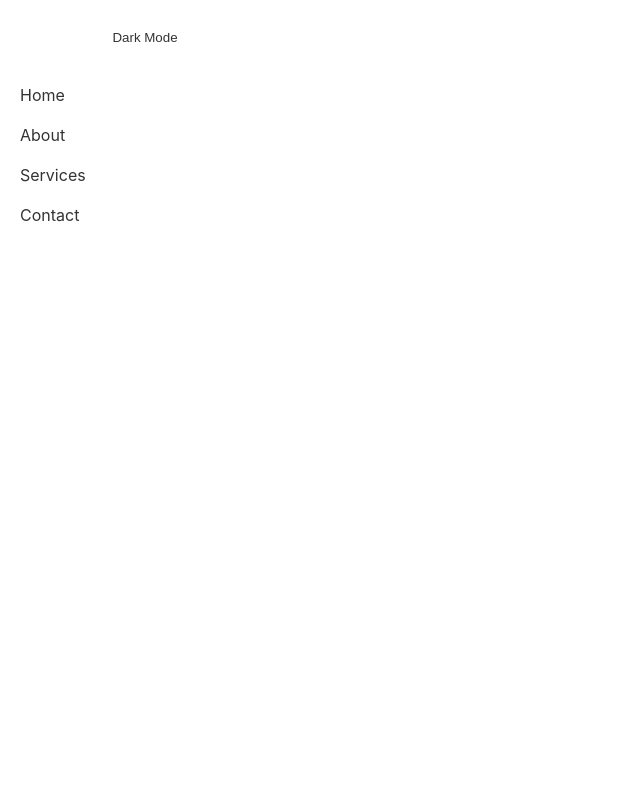
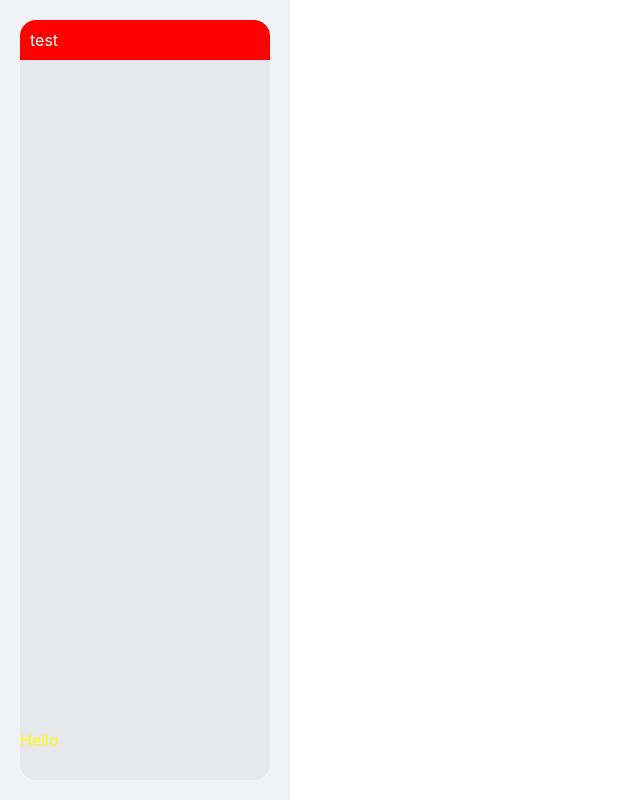
Before and after one commit to BenchBadr/picross, a React (Create React App) app in the folder client/: page / in a window 1280 px wide. Shown: the whole page, without its empty margins (0-640 px from the left). Built offline with nearby package versions, Linux system fonts and the light colour scheme.

Commit message:
progress sidebar

```diff
--- a/client/package.json
+++ b/client/package.json
@@ -4,6 +4,7 @@
   "private": true,
   "dependencies": {
     "cra-template": "1.2.0",
+    "js-cookie": "^3.0.5",
     "react": "^19.0.0",
     "react-dom": "^19.0.0",
     "react-scripts": "5.0.1",
--- a/client/public/index.html
+++ b/client/public/index.html
@@ -7,37 +7,19 @@
     <meta name="theme-color" content="#000000" />
     <meta
       name="description"
-      content="Web site created using create-react-app"
+      title="Picross"
+      color="#4397f7"
+      content="A little game to play picross"
     />
+    <link href="https://fonts.googleapis.com/icon?family=Material+Icons"
+      rel="stylesheet">
     <link rel="apple-touch-icon" href="%PUBLIC_URL%/logo192.png" />
-    <!--
-      manifest.json provides metadata used when your web app is installed on a
-      user's mobile device or desktop. See https://developers.google.com/web/fundamentals/web-app-manifest/
-    -->
+    <script src="https://cdn.jsdelivr.net/pyodide/v0.18.1/full/pyodide.js"></script>
     <link rel="manifest" href="%PUBLIC_URL%/manifest.json" />
-    <!--
-      Notice the use of %PUBLIC_URL% in the tags above.
-      It will be replaced with the URL of the `public` folder during the build.
-      Only files inside the `public` folder can be referenced from the HTML.
-
-      Unlike "/favicon.ico" or "favicon.ico", "%PUBLIC_URL%/favicon.ico" will
-      work correctly both with client-side routing and a non-root public URL.
-      Learn how to configure a non-root public URL by running `npm run build`.
-    -->
-    <title>React App</title>
+    <title>Picross</title>
   </head>
   <body>
     <noscript>You need to enable JavaScript to run this app.</noscript>
     <div id="root"></div>
-    <!--
-      This HTML file is a template.
-      If you open it directly in the browser, you will see an empty page.
-
-      You can add webfonts, meta tags, or analytics to this file.
-      The build step will place the bundled scripts into the <body> tag.
-
-      To begin the development, run `npm start` or `yarn start`.
-      To create a production bundle, use `npm run build` or `yarn build`.
-    -->
   </body>
 </html>
--- a/client/src/App.css
+++ b/client/src/App.css
@@ -1,38 +1,89 @@
-.App {
-  text-align: center;
+:root {
+  --light-bg: #fff;
+  --light-text: #333;
+  --light-sidebar: #f0f2f6;
+  --light-scrollbar-thumb: rgba(0, 0, 0, 0.2);
+  --light-scrollbar-track: rgba(0, 0, 0, 0.1);
+
+  --dark-bg: #0f1116;
+  --dark-sidebar: #26272f;
+  --dark-text: #eee;
+  --dark-scrollbar-thumb: rgba(255, 255, 255, 0.3);
+  --dark-scrollbar-track: rgba(255, 255, 255, 0.1);
 }
 
-.App-logo {
-  height: 40vmin;
-  pointer-events: none;
+.app.light, html:has(.app.light) {
+  background-color: var(--light-bg);
+  color: var(--light-text);
 }
 
-@media (prefers-reduced-motion: no-preference) {
-  .App-logo {
-    animation: App-logo-spin infinite 20s linear;
+.app.dark,  html:has(.app.dark)  {
+  background-color: var(--dark-bg);
+  color: var(--dark-text);
+}
+
+.main-content {
+  flex: 1;
+  padding: 20px;
+  transition: margin-left 0.3s ease;
+}
+
+.sidebar {
+  position: fixed;
+  top: 0;
+  left: 0;
+  height: 100%;
+  width: 250px;
+  background-color: inherit;
+  padding: 20px;
+  transform: translateX(-100%);
+  transition: transform 0.3s ease-in-out;
+  z-index: 1000;
+  background:var(--light-sidebar);
+}
+
+html:has(.app.dark) .sidebar {
+  background: var(--dark-sidebar);
+}
+
+.sidebar.open {
+  transform: translateX(0);
+}
+
+.sidebar-content {
+  display: flex;
+  flex-direction: column;
+  height: calc(100% - 40px);
+  background:rgba(150,150,150, 0.1);
+  position:relative;
+  overflow-y: scroll;
+  border-radius: 1rem;
+
+  .bottom-box{
+    bottom:30px;
+    position:absolute;
+    color:yellow;
   }
 }
 
-.App-header {
-  background-color: #282c34;
-  min-height: 100vh;
-  display: flex;
-  flex-direction: column;
-  align-items: center;
-  justify-content: center;
-  font-size: calc(10px + 2vmin);
-  color: white;
+@media (min-width: 768px) {
+  .sidebar {
+    transform: translateX(0);
+  }
+
+  .menu-btn {
+    display: none;
+  }
 }
 
-.App-link {
-  color: #61dafb;
+::-webkit-scrollbar {
+  width: 8px;
 }
 
-@keyframes App-logo-spin {
-  from {
-    transform: rotate(0deg);
-  }
-  to {
-    transform: rotate(360deg);
-  }
+::-webkit-scrollbar-track {
+  border-radius: 1rem;
 }
+
+::-webkit-scrollbar-thumb {
+  border-radius: 4px;
+}
--- a/client/src/App.js
+++ b/client/src/App.js
@@ -1,26 +1,29 @@
-import React, { useState } from 'react';
-import Sidebar from './main/sidebar';
+import React, { useContext } from 'react';
 import './App.css';
+import ThemeProvider, {ThemeContext} from './ctx/ThemeContext';
+import SidebarProvider, {SidebarContext} from './ctx/SidebarContext';
 
 const App = () => {
-  const [isSidebarOpen, setIsSidebarOpen] = useState(false); // State for the sidebar
-
-  const toggleSidebar = () => {
-    setIsSidebarOpen(!isSidebarOpen);
-  };
 
   return (
-    <div className="app-container">
-      <button className="sidebar-toggle-button" onClick={toggleSidebar}>
-        {isSidebarOpen ? 'Close Sidebar' : 'Open Sidebar'}
-      </button>
-
-      <Sidebar />
-
-      <h1>Hello</h1>
-
-    </div>
+    <ThemeProvider>
+    <SidebarProvider>
+     <MainContent />
+    </SidebarProvider>
+  </ThemeProvider>
   );
 };
 
+const MainContent = () => {
+  const {theme, toggleTheme} = useContext(ThemeContext);
+  const {isSidebarOpen} = useContext(SidebarContext);
+  return (
+    <div className={`app ${theme}`}>
+      <div className={`main-content ${isSidebarOpen ? 'sidebar-open' : ''}`}>
+        <h1>Hello</h1>
+      </div>
+    </div>
+  )
+}
+
 export default App;
--- a/client/src/ctx/SidebarContext.js
+++ b/client/src/ctx/SidebarContext.js
@@ -1,5 +1,5 @@
-SidebarContext.js
-import React, { createContext, useState } from 'react';
+import React, { createContext, useState, useContext } from 'react';
+import {ThemeContext} from './ThemeContext';
 
 export const SidebarContext = createContext();
 
@@ -12,9 +12,28 @@ const SidebarProvider = ({ children }) => {
 
   return (
     <SidebarContext.Provider value={{ isSidebarOpen, toggleSidebar }}>
+      <Sidebar/>
       {children}
     </SidebarContext.Provider>
   );
 };
 
+
+const Sidebar = () => {
+    const { theme, toggleTheme } = useContext(ThemeContext);
+    const { isSidebarOpen, toggleSidebar } = useContext(SidebarContext);
+
+    return (
+      <aside className={`sidebar ${isSidebarOpen ? 'open' : ''}`}>
+        <div className='sidebar-content'>
+            <div style={{background:'red',color:'white',padding:'10px'}}
+            onClick={toggleTheme}>test</div>
+            <div className='bottom-box'>
+                Hello
+            </div>
+        </div>
+      </aside>
+    );
+};
+
 export default SidebarProvider;
--- a/client/src/ctx/ThemeContext.js
+++ b/client/src/ctx/ThemeContext.js
@@ -1,13 +1,22 @@
-import React, { createContext, useState } from 'react';
+import React, { createContext, useState, useEffect } from 'react';
+import Cookies from 'js-cookie';
 
 export const ThemeContext = createContext();
 
 const ThemeProvider = ({ children }) => {
-  const [theme, setTheme] = useState('light');
+  const [theme, setTheme] = useState(Cookies.get('theme') || 'light');
 
   const toggleTheme = () => {
-    setTheme((prevTheme) => (prevTheme === 'light' ? 'dark' : 'light'));
+    setTheme((prevTheme) => {
+      const newTheme = prevTheme === 'light' ? 'dark' : 'light';
+      Cookies.set('theme', newTheme, { expires: 365 });
+      return newTheme;
+    });
   };
+
+  useEffect(() => {
+    Cookies.set('theme', theme, { expires: 365 });
+  }, [theme]);
 
   return (
     <ThemeContext.Provider value={{ theme, toggleTheme }}>
@@ -16,4 +25,4 @@ const ThemeProvider = ({ children }) => {
   );
 };
 
-export default ThemeContext;
+export default ThemeProvider;
--- a/client/src/main/sidebar.css
+++ /dev/null
@@ -1,108 +0,0 @@
-:root {
-    --light-background: #fff;
-    --light-text: #333;
-    --light-hover: #f0f0f0;
-
-    --dark-background: #333;
-    --dark-text: #eee;
-    --dark-hover: #444;
-  }
-
-  body {
-    background-color: var(--light-background);
-    color: var(--light-text);
-    transition: background-color 0.3s ease, color 0.3s ease;
-  }
-
-  body.dark-theme {
-    background-color: var(--dark-background);
-    color: var(--dark-text);
-  }
-
-  .sidebar {
-    position: fixed;
-    top: 0;
-    left: 0;
-    height: 100%;
-    width: 250px;
-    background-color: var(--light-background);
-    padding: 20px;
-    transition: transform 0.3s ease-in-out, background-color 0.3s ease;
-    z-index: 1000;
-  }
-
-  body.dark-theme .sidebar {
-    background-color: var(--dark-background);
-  }
-
-  .sidebar-content {
-    display: flex;
-    flex-direction: column;
-    height: 100%;
-  }
-
-  .theme-toggle {
-    background: none;
-    border: none;
-    padding: 10px;
-    cursor: pointer;
-    color: var(--light-text);
-    margin-bottom: 20px;
-    transition: color 0.3s ease;
-  }
-
-  body.dark-theme .theme-toggle {
-    color: var(--dark-text);
-  }
-
-  .nav-list {
-    list-style: none;
-    padding: 0;
-    margin: 0;
-  }
-
-  .nav-item {
-    padding: 10px 0;
-    cursor: pointer;
-    color: var(--light-text);
-    transition: background-color 0.3s ease, color 0.3s ease;
-  }
-
-  .nav-item:hover {
-    background-color: var(--light-hover);
-  }
-
-  body.dark-theme .nav-item {
-    color: var(--dark-text);
-  }
-
-  body.dark-theme .nav-item:hover {
-    background-color: var(--dark-hover);
-  }
-
-  .overlay {
-    position: fixed;
-    top: 0;
-    left: 0;
-    width: 100%;
-    height: 100%;
-    background-color: rgba(0, 0, 0, 0.5);
-    z-index: 999;
-    display: none;
-  }
-
-  @media (max-width: 768px) {
-    .sidebar {
-      transform: translateX(-100%);
-      box-shadow: none;
-    }
-
-    .sidebar.open {
-      transform: translateX(0);
-      box-shadow: 2px 0 5px rgba(0, 0, 0, 0.2);
-    }
-
-    .overlay.open {
-      display: block;
-    }
-  }
--- a/client/src/main/sidebar.js
+++ /dev/null
@@ -1,41 +0,0 @@
-import React, { useState, useEffect } from 'react';
-import './sidebar.css';
-
-const Sidebar = () => {
-  const [isSidebarOpen, setIsSidebarOpen] = useState(false);
-  const [currentTheme, setCurrentTheme] = useState(localStorage.getItem('theme') || 'light');
-
-  useEffect(() => {
-    localStorage.setItem('theme', currentTheme);
-    document.body.classList.toggle('dark-theme', currentTheme === 'dark');
-  }, [currentTheme]);
-
-  const handleThemeToggle = () => {
-    setCurrentTheme(currentTheme === 'light' ? 'dark' : 'light');
-  };
-
-  const handleSidebarToggle = () => {
-    setIsSidebarOpen(!isSidebarOpen);
-  };
-
-  return (
-    <>
-      <aside className={`sidebar ${isSidebarOpen ? 'open' : ''}`}>
-        <div className="sidebar-content">
-          <button className="theme-toggle" onClick={handleThemeToggle}>
-            {currentTheme === 'light' ? 'Dark Mode' : 'Light Mode'}
-          </button>
-          <ul className="nav-list">
-            <li className="nav-item">Home</li>
-            <li className="nav-item">About</li>
-            <li className="nav-item">Services</li>
-            <li className="nav-item">Contact</li>
-          </ul>
-        </div>
-      </aside>
-      <div className={`overlay ${isSidebarOpen ? 'open' : ''}`} onClick={handleSidebarToggle} />
-    </>
-  );
-};
-
-export default Sidebar;
```
Also changed, not shown: 1 other file (tests, documents, lock files or other folders).
